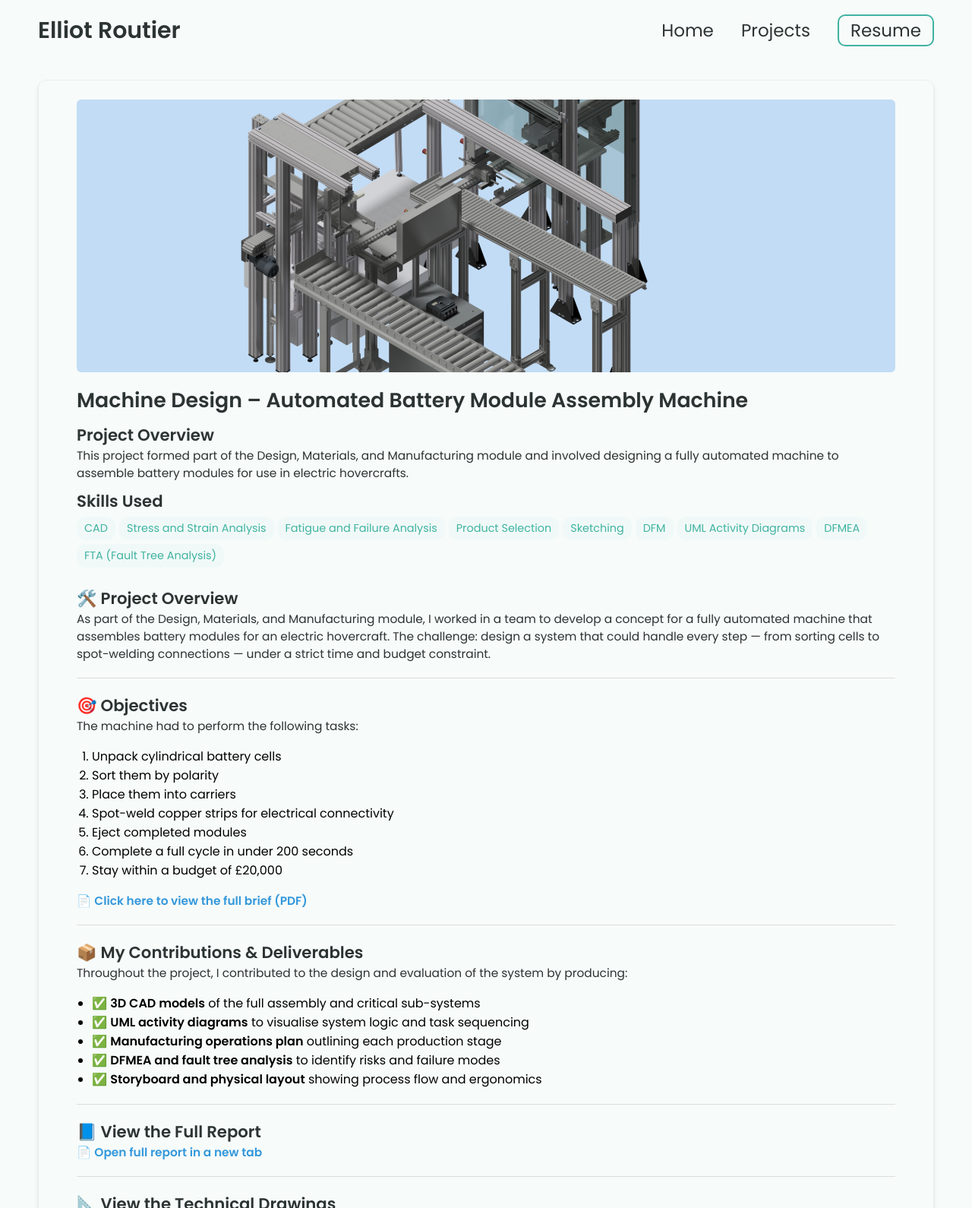
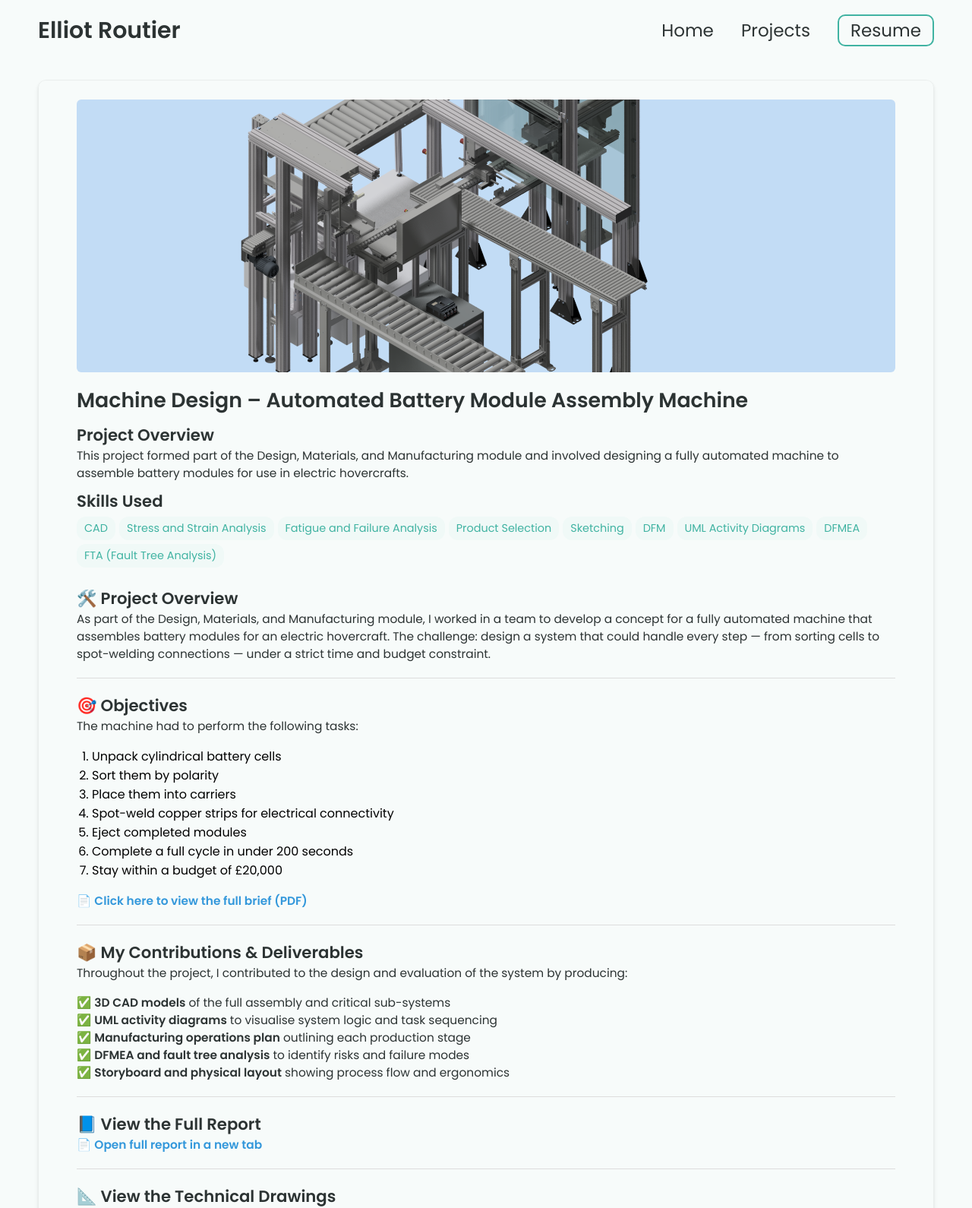
Before and after one commit to elliotroutier/elliot_portfolio, a Jekyll site: the page built from _projects/demo-project/index.md, in a window 1280 px wide. Shown: the top 1590 px of the page at 76% size. Built offline with Jekyll 4.4.1, drawn with Linux system fonts in a browser that asks for light colours; grey boxes are pictures that could not be loaded.

```diff
--- a/_projects/demo-project/index.md
+++ b/_projects/demo-project/index.md
@@ -40,11 +40,11 @@ The machine had to perform the following tasks:
 
 Throughout the project, I contributed to the design and evaluation of the system by producing:
 
-- ✅ **3D CAD models** of the full assembly and critical sub-systems
-- ✅ **UML activity diagrams** to visualise system logic and task sequencing
-- ✅ **Manufacturing operations plan** outlining each production stage
-- ✅ **DFMEA and fault tree analysis** to identify risks and failure modes
-- ✅ **Storyboard and physical layout** showing process flow and ergonomics
+✅ **3D CAD models** of the full assembly and critical sub-systems
+✅ **UML activity diagrams** to visualise system logic and task sequencing
+✅ **Manufacturing operations plan** outlining each production stage
+✅ **DFMEA and fault tree analysis** to identify risks and failure modes
+✅ **Storyboard and physical layout** showing process flow and ergonomics
 
 ---
 
```
